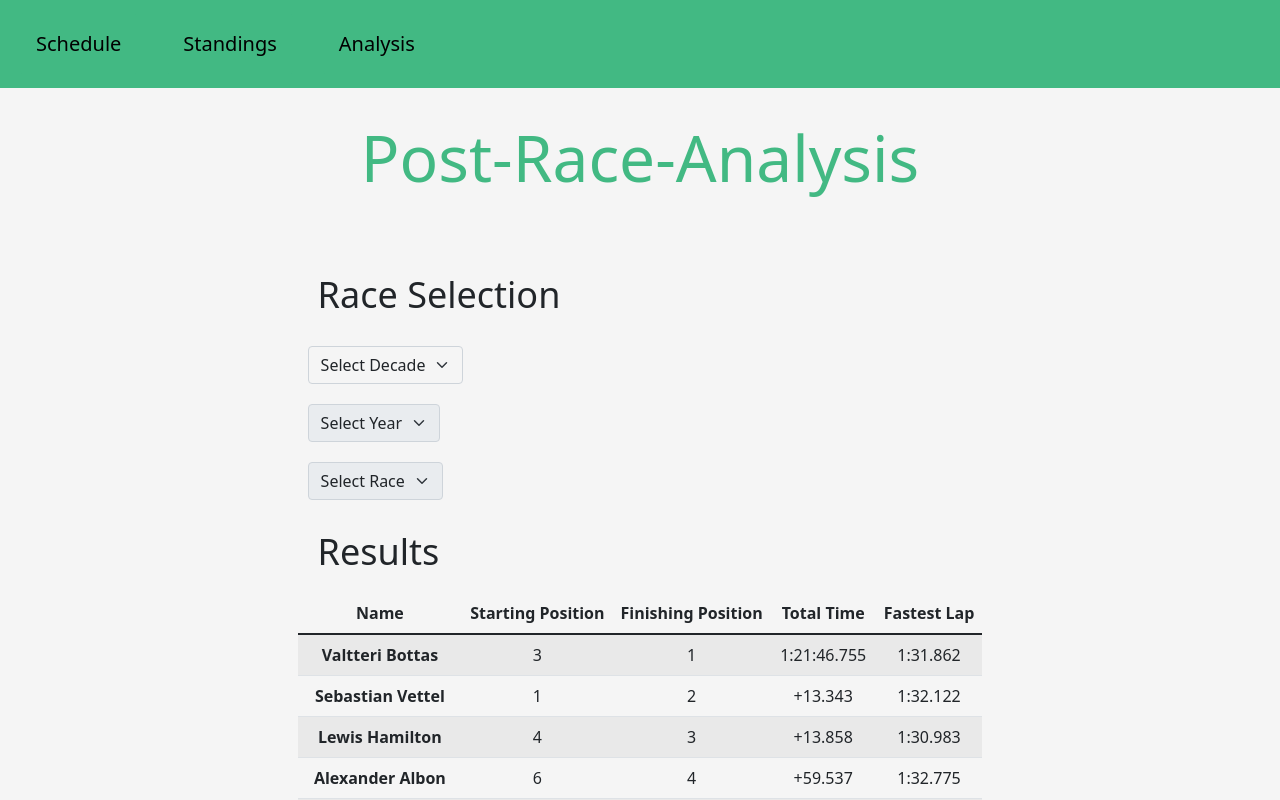
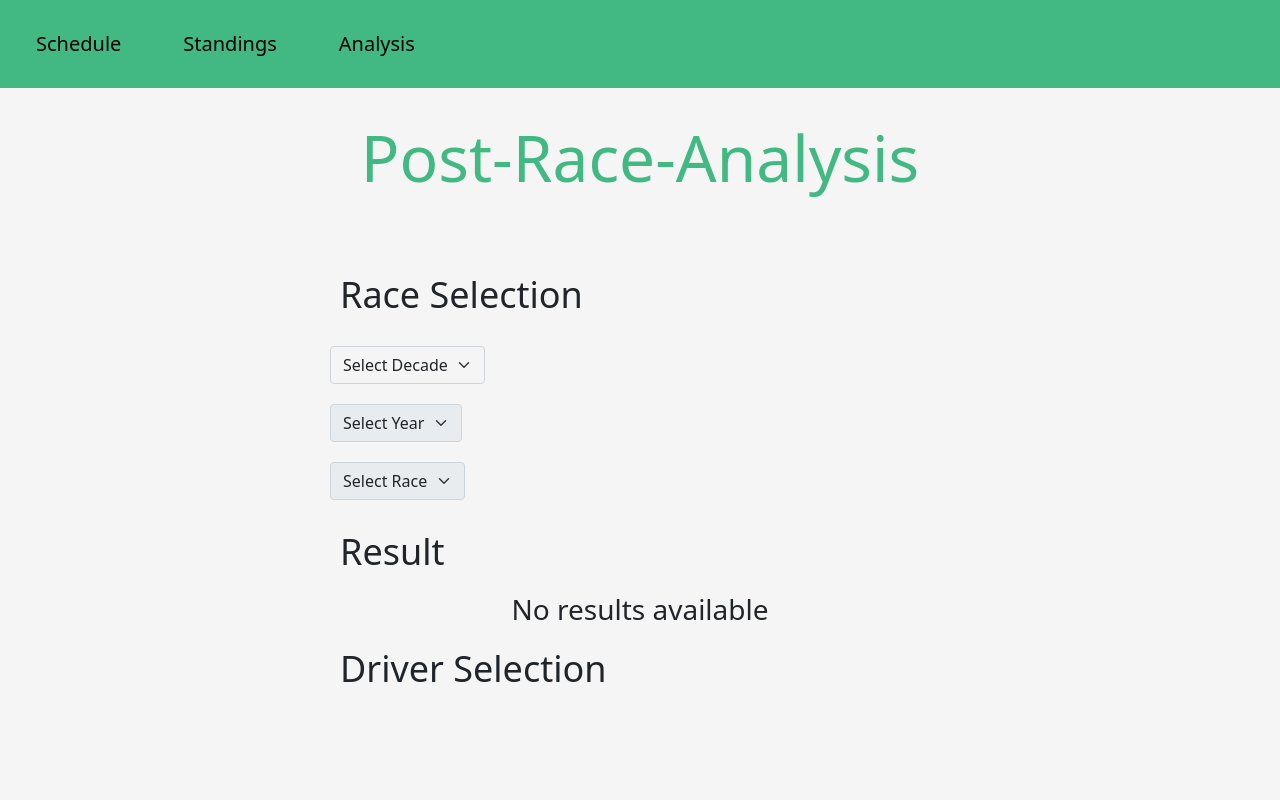
Before and after one commit to geitner-max/formula1-schedule, a Vue app: page /analysis in a window 1280 px wide. Shown: the top 800 px of the page. Built offline with nearby package versions, Linux system fonts and the light colour scheme.

Commit message:
activated requests to api endpoint

```diff
--- a/src/components/Analysis.vue
+++ b/src/components/Analysis.vue
@@ -30,7 +30,7 @@
                     </option>
                 </select>
             </div>
-            <h2 class="h2-select">Results </h2>
+            <h2 class="h2-select">Result </h2>
             <race-result-table :data="dataRaceResult"/>
             <h2 class="h2-select">Driver Selection </h2>
         </div>
@@ -59,7 +59,7 @@ export default {
             optionDecades: [],
             optionYears: [],
             optionRounds: [],
-            dataRaceResult: [{name: "Sebastian", startingPos: "1", finishingPos: "1", totalTime: "1:34:45", fastestLap: "1:45:123"}],
+            dataRaceResult: null,//[{name: "Sebastian", startingPos: "1", finishingPos: "1", totalTime: "1:34:45", fastestLap: "1:45:123"}],
         };
     },
     mounted() {
@@ -74,7 +74,6 @@ export default {
         }
         console.log(2022 < curYear);
         console.log(this.optionDecades);
-        this.prepareRaceResultTable(2019, 17);
     },
     watch: {
         selectedDecade(newValue, oldValue) {
@@ -95,6 +94,11 @@ export default {
             }
             console.log(this.optionRounds);
         },
+        async selectedRound(newValue, oldValue) {
+            if(newValue !== 0 && newValue !== oldValue) {
+                this.prepareRaceResultTable(this.selectedYear, this.selectedRound);
+            }
+        }
     },
     methods: {
         generateYears(decade) {
@@ -119,6 +123,8 @@ export default {
         },
         async prepareRaceResultTable(year, round) {
             let raceResult = await this.fetchRaceResult(year, round);
+            console.log(raceResult);
+            if(raceResult !== null && raceResult !== undefined && raceResult.MRData.RaceTable.Races[0] !== undefined) {
                 raceResult = raceResult.MRData.RaceTable.Races[0].Results;
                 console.log(raceResult);
                 raceResult = raceResult.map(item => {
@@ -128,10 +134,14 @@ export default {
                         startingPos: this.formatStartingPos(item),
                         finishingPos: item.position,
                         totalTime: this.formatTotalTime(item),
-                    fastestLap: item.FastestLap.Time.time,
+                        fastestLap: (item.FastestLap)?item.FastestLap.Time.time:"",
                     };
                 });
                 this.dataRaceResult = raceResult;
+            }else{
+                this.dataRaceResult = null;
+            }
+
         },
         formatTotalTime(item) {
             if(item.status === "Finished") {
--- a/src/components/subcomponents/RaceResultTable.vue
+++ b/src/components/subcomponents/RaceResultTable.vue
@@ -1,25 +1,29 @@
 <template>
-<div>
+<div v-if="data !== null">
     <table class="table table-striped bi bi-sort-alpha-down" data-sortable="true" aria-label='Sort Icon'>
           <thead>
             <tr>
+              <th scope="col" data-sortable="true">Pos</th>
               <th scope="col">Name</th>
               <th scope="col" data-sortable="true">Starting Position</th>
-              <th scope="col" data-sortable="true">Finishing Position</th>
               <th scope="col">Total Time</th>
               <th scope="col" data-sortable="true">Fastest Lap</th>
             </tr>
           </thead>
           <tbody>
             <tr v-for="(item,) in data" :key="item.name">
-              <th scope="row">{{item.name}}</th>
+              <th>{{item.finishingPos}}</th>
+              <td scope="row">{{item.name}}</td>
               <td>{{item.startingPos}}</td>
-              <td>{{item.finishingPos}}</td>
+
               <td>{{item.totalTime}}</td>
               <td>{{item.fastestLap}}</td>
             </tr>
           </tbody>
         </table>
+</div>
+<div v-else>
+    <h3>No results available</h3>
 </div>
 </template>
 
--- a/src/util/FetchMixin.js
+++ b/src/util/FetchMixin.js
@@ -106,11 +106,18 @@ export default {
           }
         },
         async fetchRaceResult(year, round) {
-          const val = true;
-          if(this.useLocalData || val) {
+          if(this.useLocalData) {
             return localRaceResult;
           }else {
             console.log(year, round);
+            const apiRequest = `http://ergast.com/api/f1/${year}/${round}/results.json`;
+            console.log(apiRequest);
+            let response = await this.axios.get(apiRequest);
+            if(response.status === 200) {
+              return response.data;
+            }else {
+              return null;
+            }
           }
         }
     },
```
Also changed, not shown: src/jsconfig.json (+4 -4 lines). Lines whose indentation alone changed are shown as unchanged.
